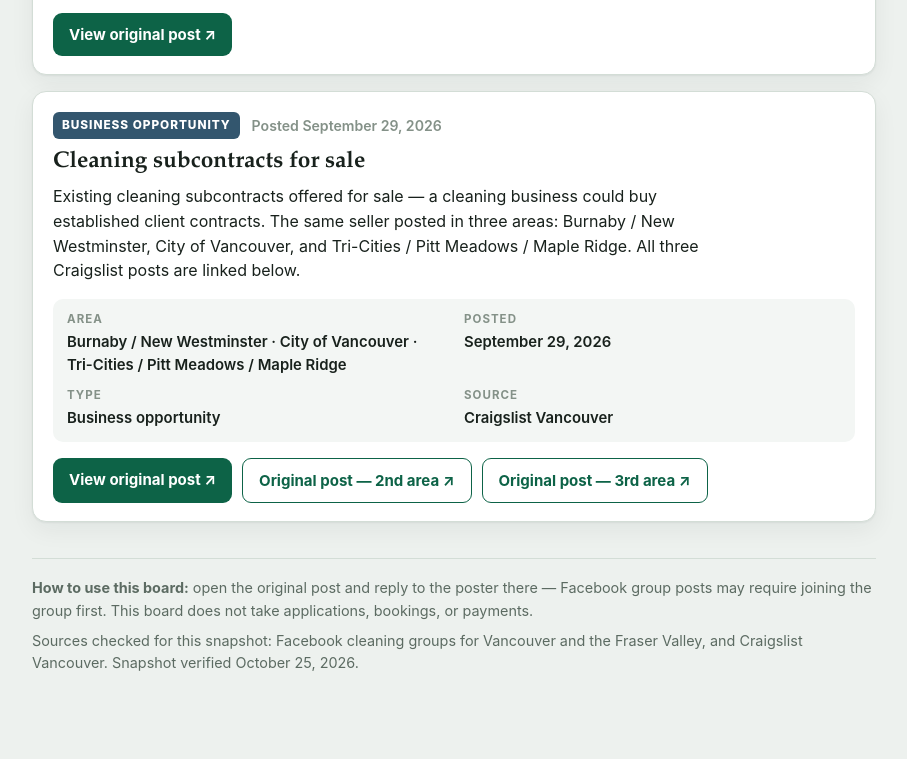
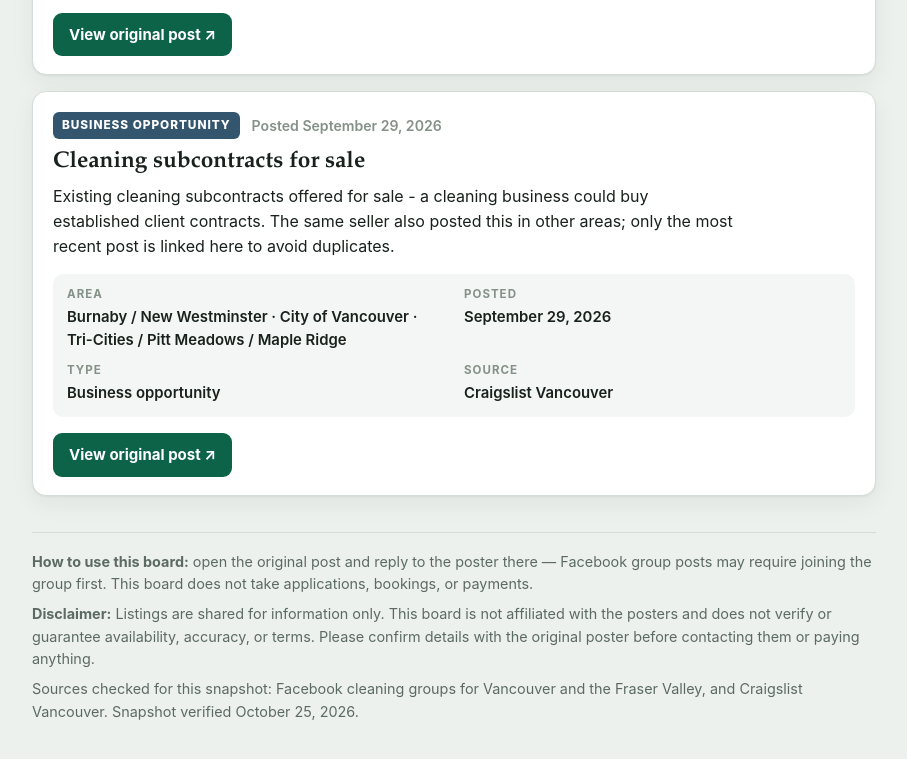
Before and after one commit to SherryRukawa/vancouver-cleaning-opportunity-board, a plain HTML site: page index.html in a window 1280 px wide. Shown: the part 2302-3061 px from the top of the page, without its empty margins (186-1093 px from the left). Drawn offline with Linux system fonts and the light colour scheme.

Commit message:
Dedupe cleaning subcontracts to most recent post and add disclaimer

```diff
--- a/index.html
+++ b/index.html
@@ -268,7 +268,7 @@
         <span class="posted">Posted September 29, 2026</span>
       </div>
       <h2>Cleaning subcontracts for sale</h2>
-      <p class="desc">Existing cleaning subcontracts offered for sale — a cleaning business could buy established client contracts. The same seller posted in three areas: Burnaby / New Westminster, City of Vancouver, and Tri-Cities / Pitt Meadows / Maple Ridge. All three Craigslist posts are linked below.</p>
+      <p class="desc">Existing cleaning subcontracts offered for sale - a cleaning business could buy established client contracts. The same seller also posted this in other areas; only the most recent post is linked here to avoid duplicates.</p>
       <dl class="meta">
         <div><dt>Area</dt><dd>Burnaby / New Westminster · City of Vancouver · Tri-Cities / Pitt Meadows / Maple Ridge</dd></div>
         <div><dt>Posted</dt><dd>September 29, 2026</dd></div>
@@ -277,8 +277,6 @@
       </dl>
       <div class="links">
         <a class="view-btn" href="https://www.craigslist.org/view/d/langley-city-cleaning-subcontracts-for/69ymPENmrwW8cdxKjpsQFJ" target="_blank" rel="noopener">View original post ↗</a>
-        <a class="view-btn secondary" href="https://www.craigslist.org/view/d/langley-city-cleaning-subcontracts-for/22Kh94CXSqfepULDuUoN21" target="_blank" rel="noopener">Original post — 2nd area ↗</a>
-        <a class="view-btn secondary" href="https://www.craigslist.org/view/d/langley-city-cleaning-subcontracts-for/sSAurnZdN4sgRWvkVoYnTq" target="_blank" rel="noopener">Original post — 3rd area ↗</a>
       </div>
     </article>
 
@@ -288,6 +286,7 @@
 
   <footer>
     <p><strong>How to use this board:</strong> open the original post and reply to the poster there — Facebook group posts may require joining the group first. This board does not take applications, bookings, or payments.</p>
+    <p><strong>Disclaimer:</strong> Listings are shared for information only. This board is not affiliated with the posters and does not verify or guarantee availability, accuracy, or terms. Please confirm details with the original poster before contacting them or paying anything.</p>
     <p>Sources checked for this snapshot: Facebook cleaning groups for Vancouver and the Fraser Valley, and Craigslist Vancouver. Snapshot verified October 25, 2026.</p>
   </footer>
 
```
